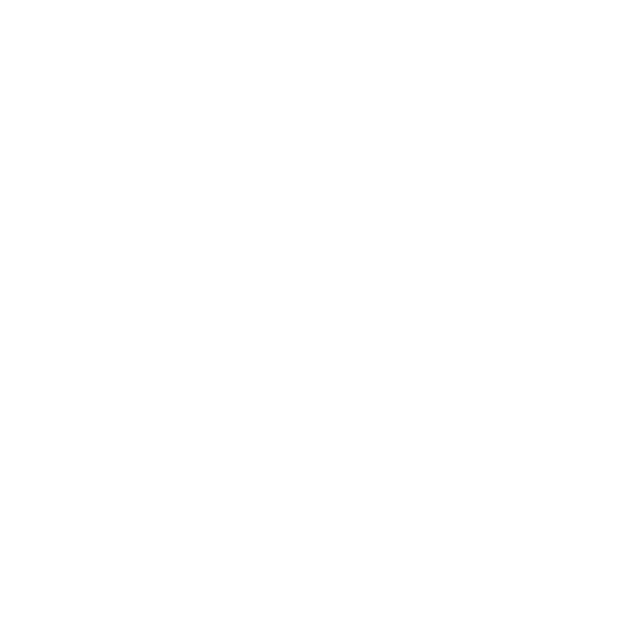
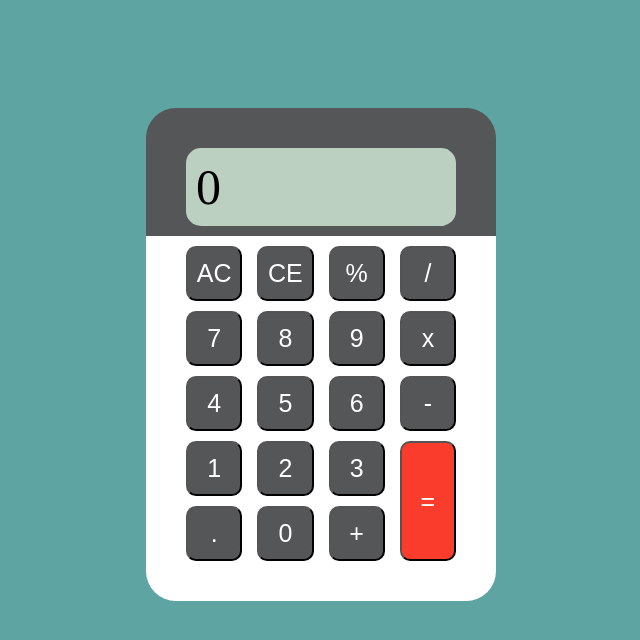
Before and after one commit to ciaradh/top-calculator, a plain HTML site: page index.html in a window 1280 px wide. Shown: the whole page, without its empty margins (319-959 px from the left). Drawn offline with Linux system fonts and the light colour scheme.

Commit message:
initial html structure

```diff
--- a/app.js
+++ b/app.js
@@ -38,14 +38,21 @@ function multiply(firstNumber, secondNumber) {
     return firstNumber / secondNumber;
 }
 
-let sumNumbers = sum(1,2);
-console.log({sumNumbers});
-
-let sub = subtract(5,2);
-console.log({sub});
-
-let product = multiply(3,2);
-console.log({product});
-
-let division = divide(3,2);
-console.log({division});
+/**
+ * Calls one of the 4 functions on the two numbers
+ * @param {number} firstNumber
+ * @param {number} secondNumber
+ * @param {string} operator
+ */
+function operate(firstNumber, secondNumber, operator) {
+    switch(operator) {
+        case '+':
+            return sum(firstNumber, secondNumber);
+        case '-':
+            return subtract(firstNumber, secondNumber);
+        case '*':
+            return multiply(firstNumber, secondNumber);
+        case '/':
+            return divide(firstNumber, secondNumber);
+    }
+}
--- a/index.html
+++ b/index.html
@@ -7,6 +7,32 @@
         <script src="app.js"></script>
     </head>
     <body>
+        <div class="Calculator">
+            <div class="Top">
+                <div class="Display">0</div>
+            </div>
+            <div class="Bottom">
+                <button class="Button" value="clear">AC</button>
+                <button class="Button" value="back">CE</button>
+                <button class="Button" value="%">%</button>
+                <button class="Button" value="/">/</button>
+                <button class="Button" value="7">7</button>
+                <button class="Button" value="8">8</button>
+                <button class="Button" value="9">9</button>
+                <button class="Button" value="*">x</button>
+                <button class="Button" value="4">4</button>
+                <button class="Button" value="5">5</button>
+                <button class="Button" value="6">6</button>
+                <button class="Button" value="-">-</button>
+                <button class="Button" value="1">1</button>
+                <button class="Button" value="2">2</button>
+                <button class="Button" value="3">3</button>
+                <button class="Button Button--equal" value="=">=</button>
+                <button class="Button" value=".">.</button>
+                <button class="Button" value="0">0</button>
+                <button class="Button" value="+">+</button>
+            </div>
 
+        </div>
     </body>
 </html>
--- a/styles.css
+++ b/styles.css
@@ -0,0 +1,52 @@
+body {
+    background-color: #5ea4a2;
+    display: flex;
+    justify-content: center;
+    align-items: center;
+}
+
+.Calculator {
+    margin-top: 100px;
+    width: 350px;
+}
+
+.Top {
+    background-color: #555658;
+    padding: 40px 40px 10px 40px;
+    border-top-left-radius: 30px;
+    border-top-right-radius: 30px;
+}
+
+.Display {
+    background-color: #bbd0c1;
+    border-radius: 15px;
+    padding: 10px;
+    font-size: 50px;
+}
+
+.Bottom {
+    padding: 10px 40px 40px 40px;
+    background-color: #fff;
+    display: grid;
+    border-bottom-left-radius: 30px;
+    border-bottom-right-radius: 30px;
+    grid-template-columns: repeat(4, 1fr);
+    grid-template-rows: repeat(5, 1fr);
+    column-gap: 15px;
+    row-gap: 10px;
+}
+
+.Button {
+    background-color: #555658;
+    min-height: 55px;
+    border-radius: 10px;
+    color: white;
+    font-size: 25px;
+}
+
+.Button--equal  {
+    background-color: #f93c2b;
+    grid-row-start: 4;
+    grid-row-end: span 2;
+    grid-column-start: 4;
+}
```
